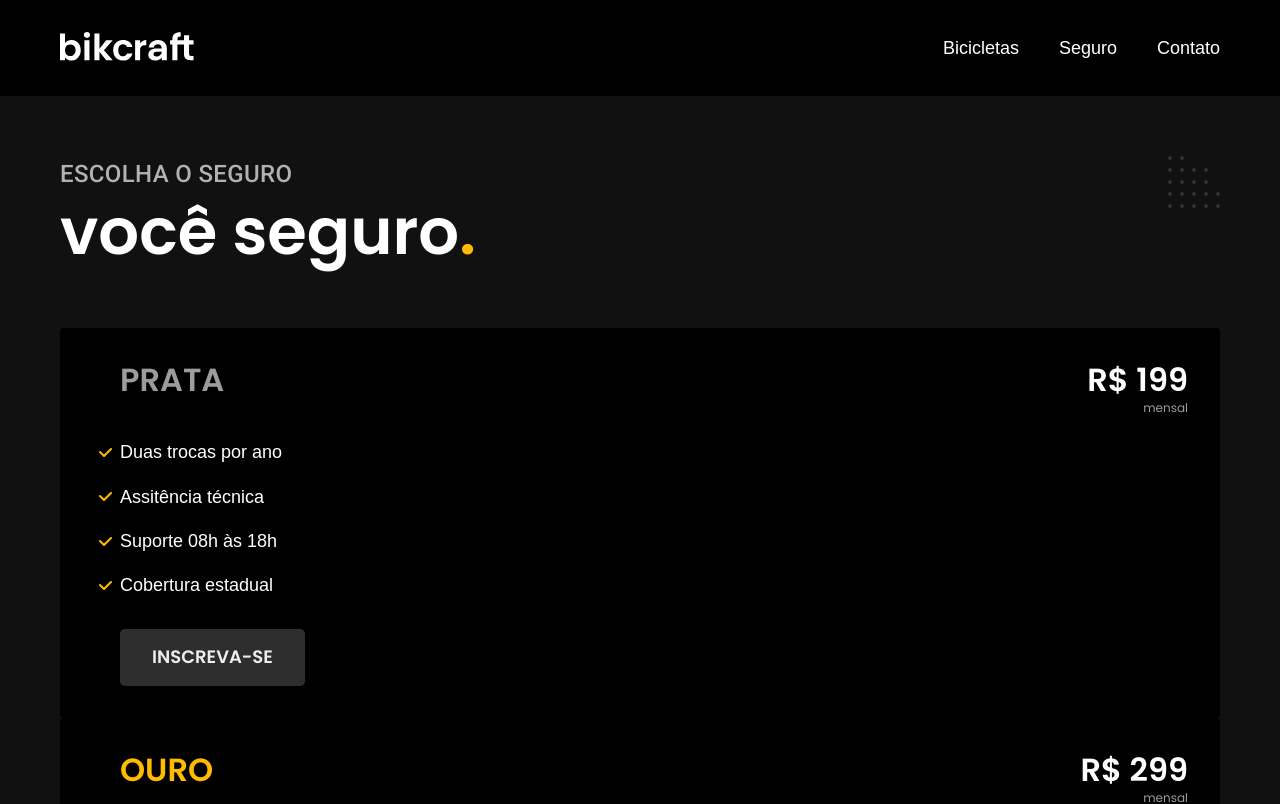
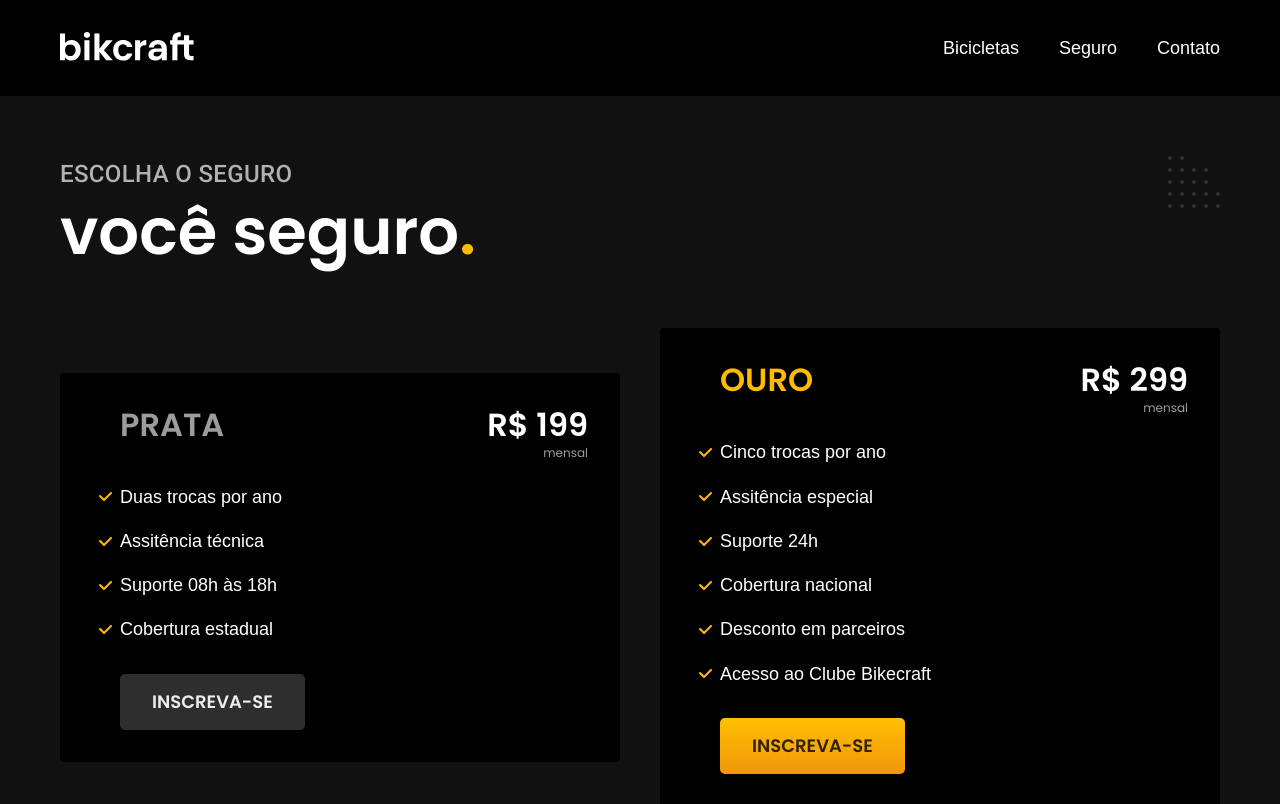
Before and after one commit to i4n-v/Bikcraft, a React (Vite) app: page /seguros in a window 1280 px wide. Shown: the top 804 px of the page. Built offline with nearby package versions, Linux system fonts and the light colour scheme.

Commit message:
Adding optmizations

```diff
--- a/src/assets/styles/global.css
+++ b/src/assets/styles/global.css
@@ -19,6 +19,7 @@ ol {
 
 img {
   max-width: 100%;
+  height: auto;
   display: block;
 }
 
--- a/src/pages/Insurance/index.tsx
+++ b/src/pages/Insurance/index.tsx
@@ -123,9 +123,9 @@ const Insurance = () => {
         <title>Seguros | Bikcraft</title>
       </Helmet>
 
-      <InsuranceContainer id="container">
+      <InsuranceContainer>
         <PageTitle title="você seguro" subtitle="escolha o seguro" />
-        <div className="container">
+        <div id="container" className="container">
           <InsuranceCard
             title="PRATA"
             price={199}
```
